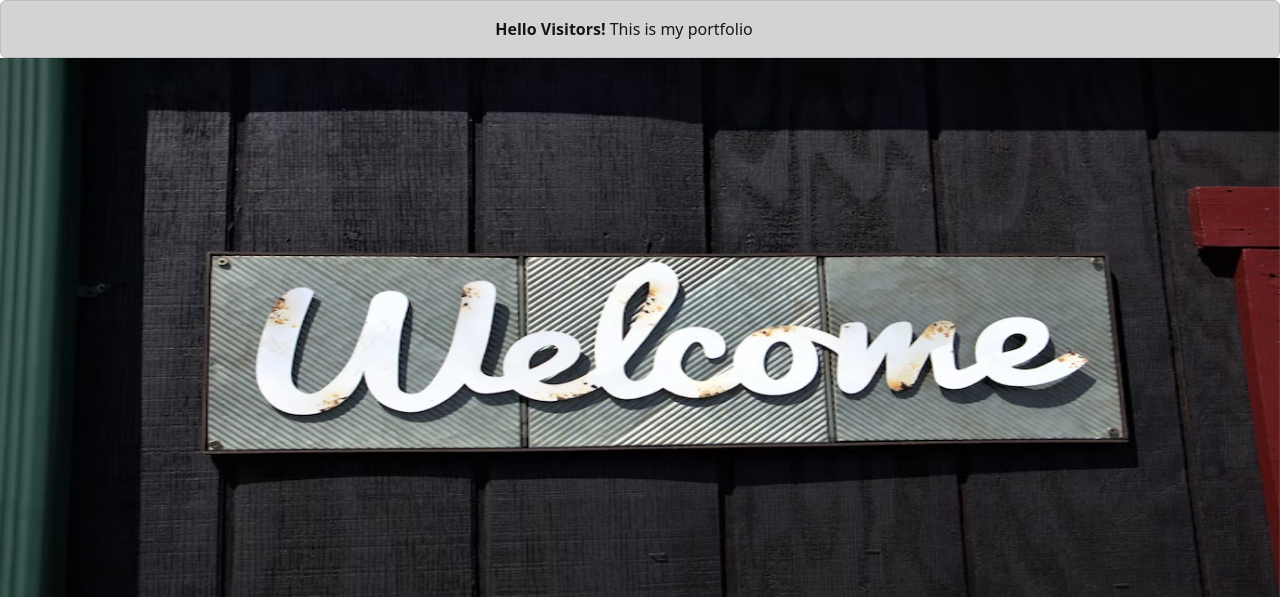
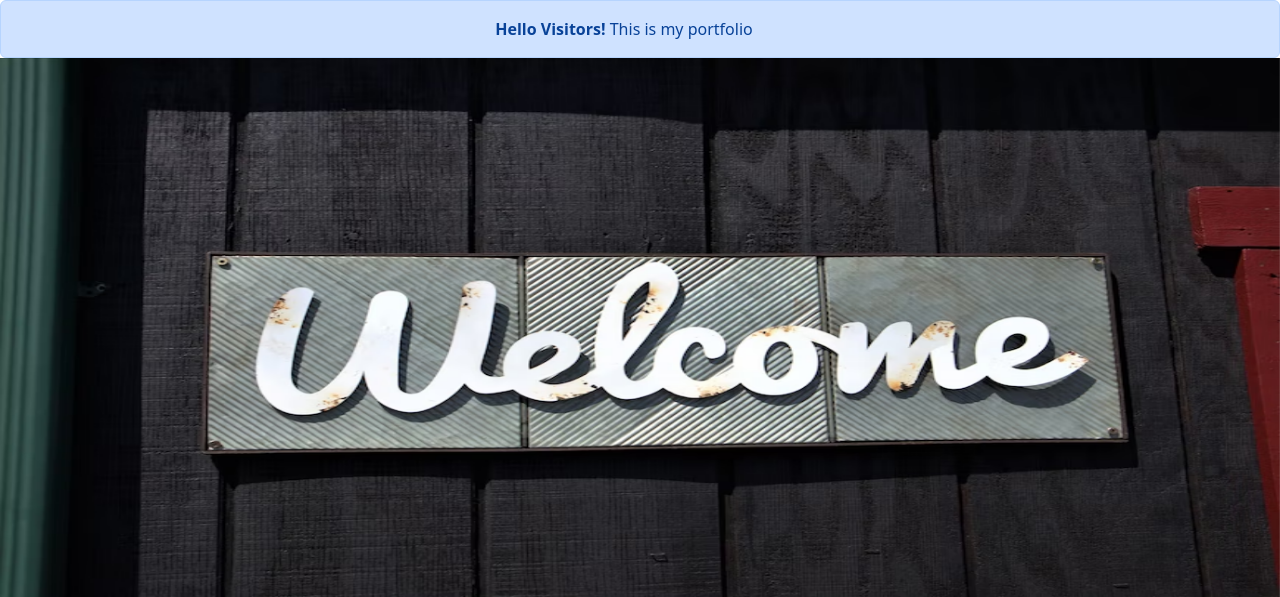
Before and after one commit to pratyush770/Portfolio, a Django app: page / in a window 1280 px wide. Shown: the part 56-653 px from the top of the page. Run offline with Django 4.2, Linux system fonts and the light colour scheme.

Commit message:
first commit

```diff
--- a/templates/contact.html
+++ b/templates/contact.html
@@ -3,7 +3,7 @@
 {% block title %} Contact Info {% endblock title %}
 {% block body %}
 {% if success %}
-<div class="alert alert-info alert-dismissible fade show text-center" role="alert">
+<div class="alert alert-warning alert-dismissible fade show text-center" role="alert">
   <strong>Thank You!!</strong> Your form has been submitted successfully.
 </div>
 {% endif %}
--- a/templates/home.html
+++ b/templates/home.html
@@ -4,7 +4,7 @@
 {% block homeactive %} active {% endblock homeactive %}
 {% block body %}
 
-<div class="text-center alert alert-dark alert-dismissible fade show mb-0" role="alert">
+<div class="text-center alert alert-primary alert-dismissible fade show mb-0" role="alert">
     <strong>Hello Visitors!</strong> This is my portfolio
 
 </div>
```
Also changed, not shown: db.sqlite3.
